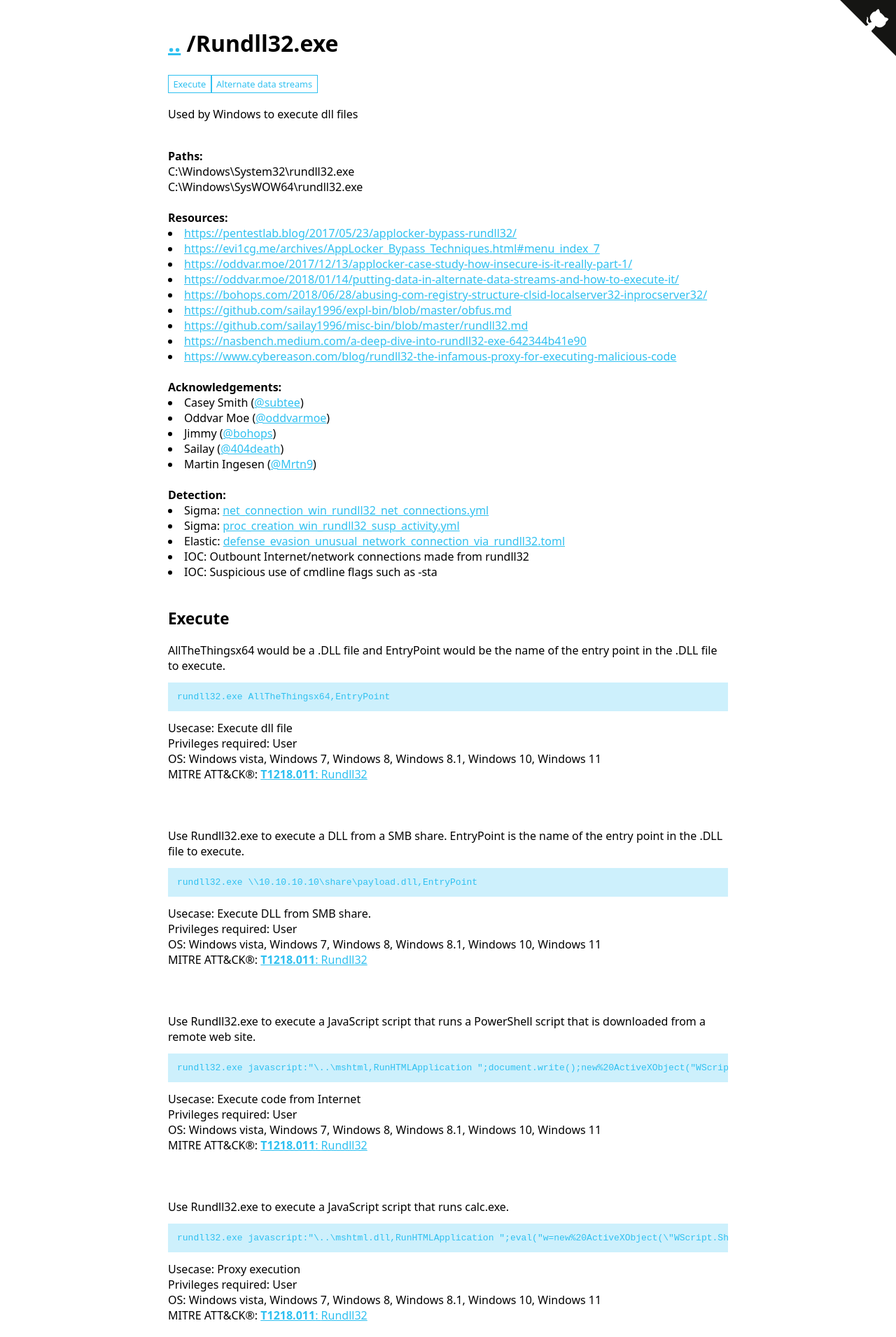
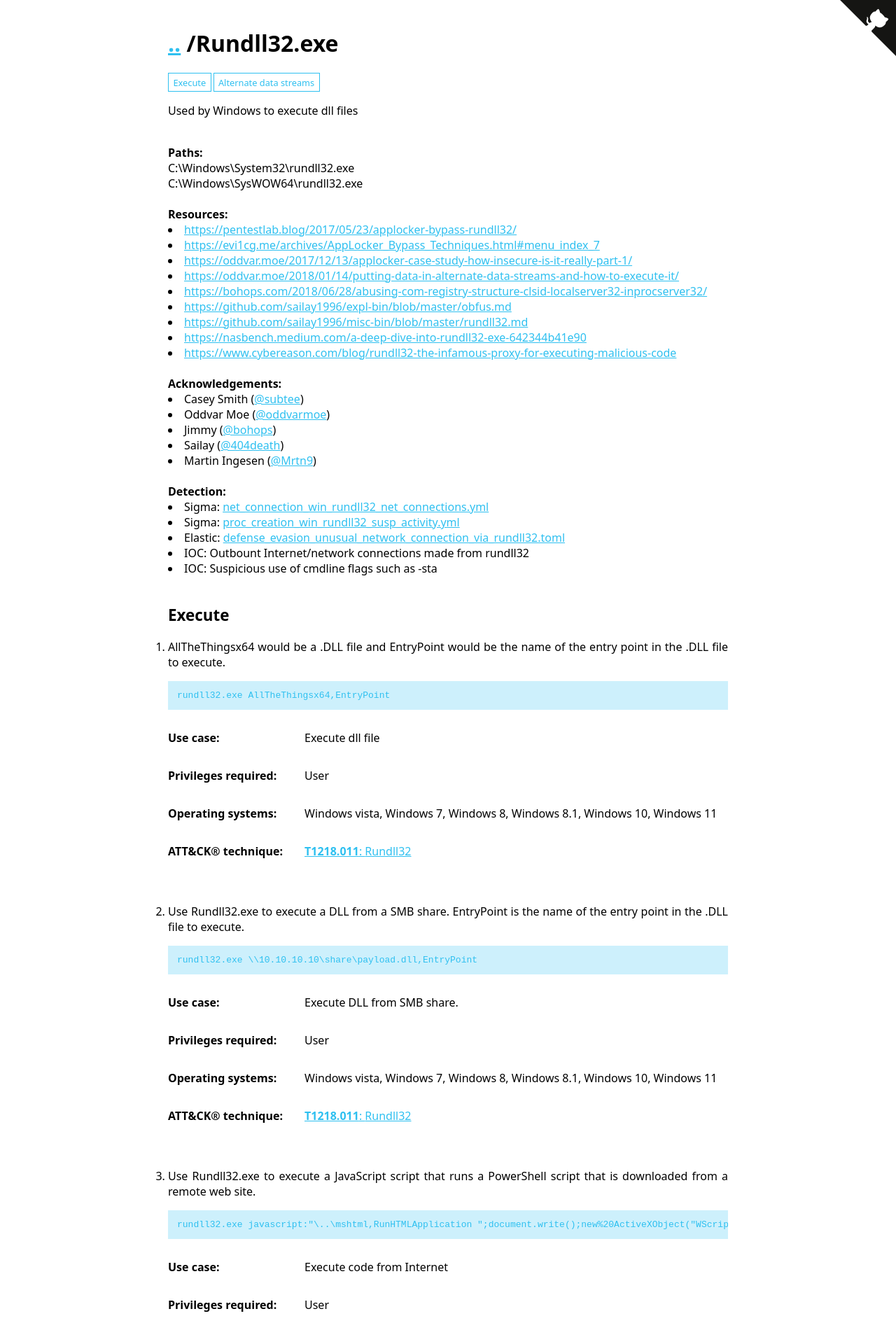
Before and after one commit to LOLBAS-Project/LOLBAS-Project.github.io, a Jekyll site: the page built from _lolbas/Binaries/Rundll32.md, in a window 1280 px wide. Shown: the top 1910 px of the page at 70% size. Built offline with Jekyll 4.4.1, drawn with Linux system fonts in a browser that asks for light colours; some of the changed text lies outside the part shown.

Commit message:
Various UI optimisations

```diff
--- a/_data/tags.yml
+++ b/_data/tags.yml
@@ -1,4 +1,7 @@
 ---
-INetCache: 'INetCache downloaders typically store files in a randomly-named folder under <code>%LOCALAPPDATA%\Microsoft\Windows\INetCache\IE</code>, having added <code>[1]</code> or a higher number to the file name (but before the file extension).<br>If you were to download a file named <code>XYZ.exe</code>, the full path of a downloaded file can be obtained by executing the following command:<br><code>cmd.exe /c "where /r %LOCALAPPDATA%\Microsoft\Windows\INetCache XYZ*"</code>'
+INetCache: 'INetCache downloaders typically store files in a randomly-named folder under <code>%LOCALAPPDATA%\Microsoft\Windows\INetCache\IE</code>, having added <code>[1]</code> or a higher number between the file''s name and its extension.<br>If you downloaded a file named <code>XYZ.exe</code>, the full path of the downloaded file can be obtained by executing the following command:<br><code>cmd.exe /c "where /r %LOCALAPPDATA%\Microsoft\Windows\INetCache XYZ*"</code>'
 DLL: This LOLBAS executes Dynamic-Link Libraries (DLLs).
 WSH: This LOLBAS executes scripts in Windows Script Host (WSH) languages, such as VBScript and JScript.
+Compress: This LOLBAS involves (de)compression of one or more files.
+GUI: This LOLBAS will cause a graphical user interface (GUI) to be displayed.
+Custom Format: This LOLBAS expects the input file to follow a set structure; check the description and linked resources for more details.
--- a/_includes/function_list.html
+++ b/_includes/function_list.html
@@ -1,8 +1,8 @@
-<ul class="function-list">
+<div class="function-list">
 	{%- assign catergors = include.bin.Commands | group_by:"Category" -%}
 	{%- for cats in catergors -%}
 	{%- assign type = cats.name | downcase -%}
-	{%- assign tags = cats.items | map:'Tags' | compact | join:', ' -%}
-	<li><a href="{{ include.bin.url | relative_url }}#{{ type | url_encode | replace:'+','%20'}}">{{ site.data.functions[type].label }}{% if tags.size>0 %} ({{tags}}){% endif %}</a></li>
+	{%- assign tags = cats.items | map:'Tags' | compact | uniq | join:', ' -%}
+	<div><a href="{{ include.bin.url | relative_url }}#{{ type | url_encode | replace:'+','%20'}}">{{ site.data.functions[type].label }}{% if tags.size>0 %} ({{tags}}){% endif %}</a></div>
 	{%- endfor -%}
-</ul>
+</div>
--- a/_includes/get_attack_tids.html
+++ b/_includes/get_attack_tids.html
@@ -1,7 +1,7 @@
-<ul class="function-list attack-technique-list">
+<div class="function-list attack-technique-list">
 	{%- assign techniques = include.bin.Commands | group_by:"MitreID" -%}
 	{%- for technique in techniques -%}
     {%- if technique.name != "" -%}
-	<li data-attack-tid="{{ technique.name }}">{{ technique.name }}</li>
+	<div data-attack-tid="{{ technique.name }}">{{ technique.name }}</div>
     {%- endif -%}
-	{%- endfor -%}</ul>
+	{%- endfor -%}</div>
--- a/_layouts/bin.html
+++ b/_layouts/bin.html
@@ -71,21 +71,19 @@
 <h2 id="{{function_name}}" class ="function-name">
 	{{- site.data.functions[function_name].label -}}
 </h2>
+<ol>
 	{% for item in Command.items %}
-		{{item.Description | escape}}
-		<br>
+	<li>
+		<p>{{item.Description | escape}}</p>
 		<pre><code>{{item.Command | escape_once}}</code></pre>
-		{% if item.Tags %} <div class="tags">Tags:{% for tag in item.Tags%}<div class="tag inline">{{tag}}<div class="tag-tooltip content">{{site.data.tags[tag]}}</div></div>{%endfor%}</div><br>{%endif%}
-		Usecase: {{item.Usecase | escape}}
-		<br>
-		Privileges required: {{item.Privileges}}
-		<br>
-		OS: {{item.OperatingSystem}}
-		<br>
-		MITRE ATT&CK&reg: <span data-attack-tid="{{item.MitreID}}">{{item.MitreID}}</span>
-		<br>
-		<br>
-		<br>
-		<br>
+		<div class="properties">
+		<dl class="row"><dt class="property">Use case</dt><dd>{{item.Usecase | escape}}</dd></dl>
+		<dl class="row"><dt class="property">Privileges required</dt><dd>{{item.Privileges}}</dd></dl>
+		<dl class="row"><dt class="property">Operating systems</dt><dd>{{item.OperatingSystem}}</dd></dl>
+		<dl class="row"><dt class="property">ATT&CK&reg; technique</dt><dd><span data-attack-tid="{{item.MitreID}}">{{item.MitreID}}</span></dd></dl>
+		{% if item.Tags %}<dl class="tags row"><dt class="property">Tags</dt><dd>{% for tag in item.Tags%}{% assign default_text = 'This function was tagged with "' | append:tag | append:'".' %}<div class="tag">{{tag}}<div class="tag-tooltip">{{site.data.tags[tag] | default:default_text}}</div></div>{%endfor%}</dd></dl>{%endif%}
+		</div>
+	</li>
 	{% endfor %}
+</ol>
 {% endfor %}
--- a/assets/style.scss
+++ b/assets/style.scss
@@ -132,15 +132,14 @@
 // function description
 
 .function-list {
+    display: flex;
+    flex-wrap: wrap;
     font-size: 0.8rem;
-    list-style: none;
-    padding: 0;
-    margin: 0;
-
-    li {
+    gap: 1px 3px;
+    div {
+        flex-basis: 1;
         display: inline-block;
         padding: 0.25em 0.5em;
-        margin: 0.2em 0;
         border: 1px solid $accent;
 
         a:link, a:visited {
@@ -252,24 +251,28 @@
 
 .tags {
     display: flex;
-    gap: 5px;
     align-items: center;
-    cursor: pointer;
+}
+
+.tags dd {
+    display: flex;
+    gap: 1px 5px;
 }
 
 .tag {
     background-color: $accent;
     color: white;
     padding: 5px;
-    border-radius: 5px;
     display: inline-block;
     position: relative;
+    cursor: pointer;
 }
 
 .tag .tag-tooltip {
+    cursor: text;
     display: none;
     position: absolute;
-    top: 2em;
+    top: 1.9em;
     left: 0;
     z-index: 99999;
     border: 2px solid $accent;
@@ -278,8 +281,52 @@
     color: black;
     width: 700px;
     padding: 3px;
+    width: max-content;
+    max-width: 500px;
 }
 
-.tag:hover .tag-tooltip {
-    display: block;
+.tag:hover .tag-tooltip,
+.tag-tooltip:hover {
+    display: inline-table;
 }
+
+
+.properties {
+    display: flex;
+    flex-direction: column;
+}
+
+.properties .row {
+    display: flex;
+    flex-direction: row;
+}
+
+.properties .property {
+    font-weight: bold;
+    min-width: 195px;
+    box-sizing: border-box
+}
+
+.properties .property::after {
+    content: ':\00a0';
+}
+
+ol+h2.function-name {
+    margin-top: 3em;
+}
+
+ol {
+    padding: 0;
+}
+
+ol li+li {
+    margin-top: 3em;
+}
+
+ol li:only-child {
+    list-style: none
+}
+
+dl.row>dd {
+    margin: 0;
+}
```
